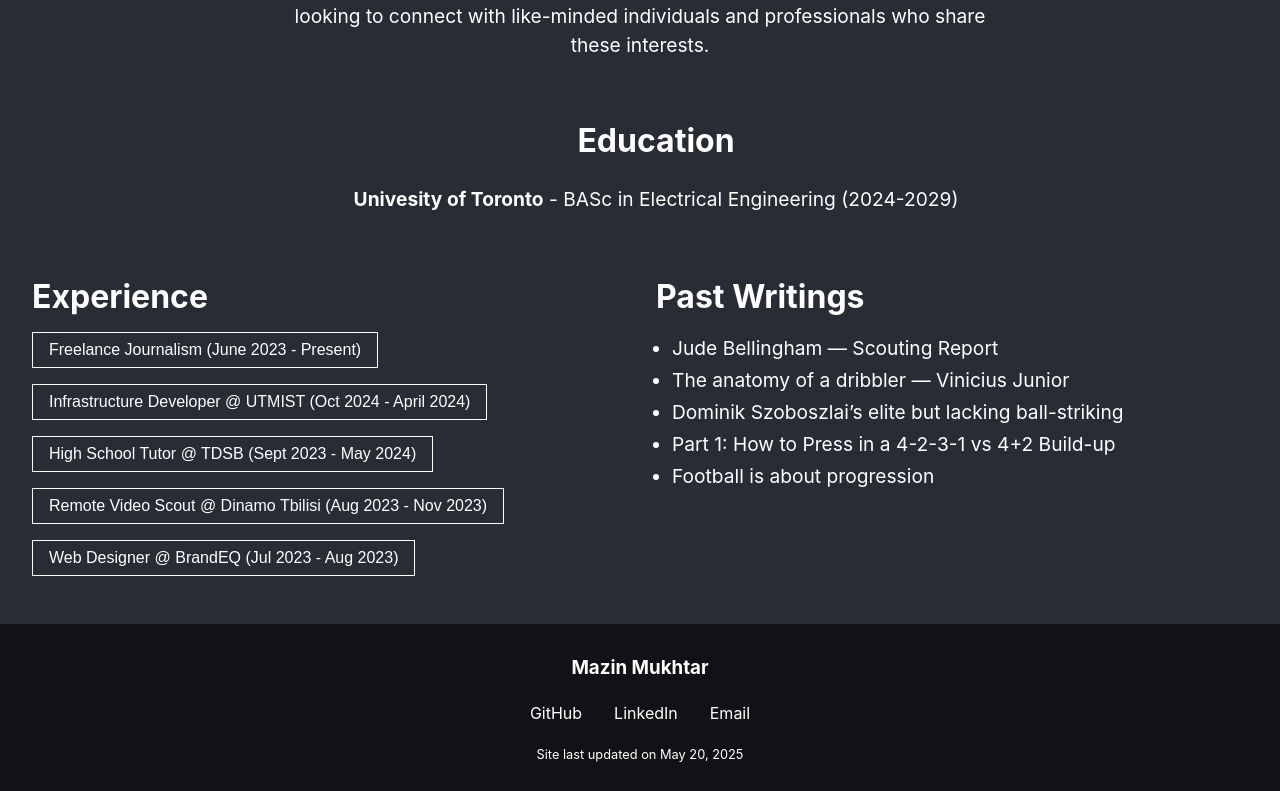
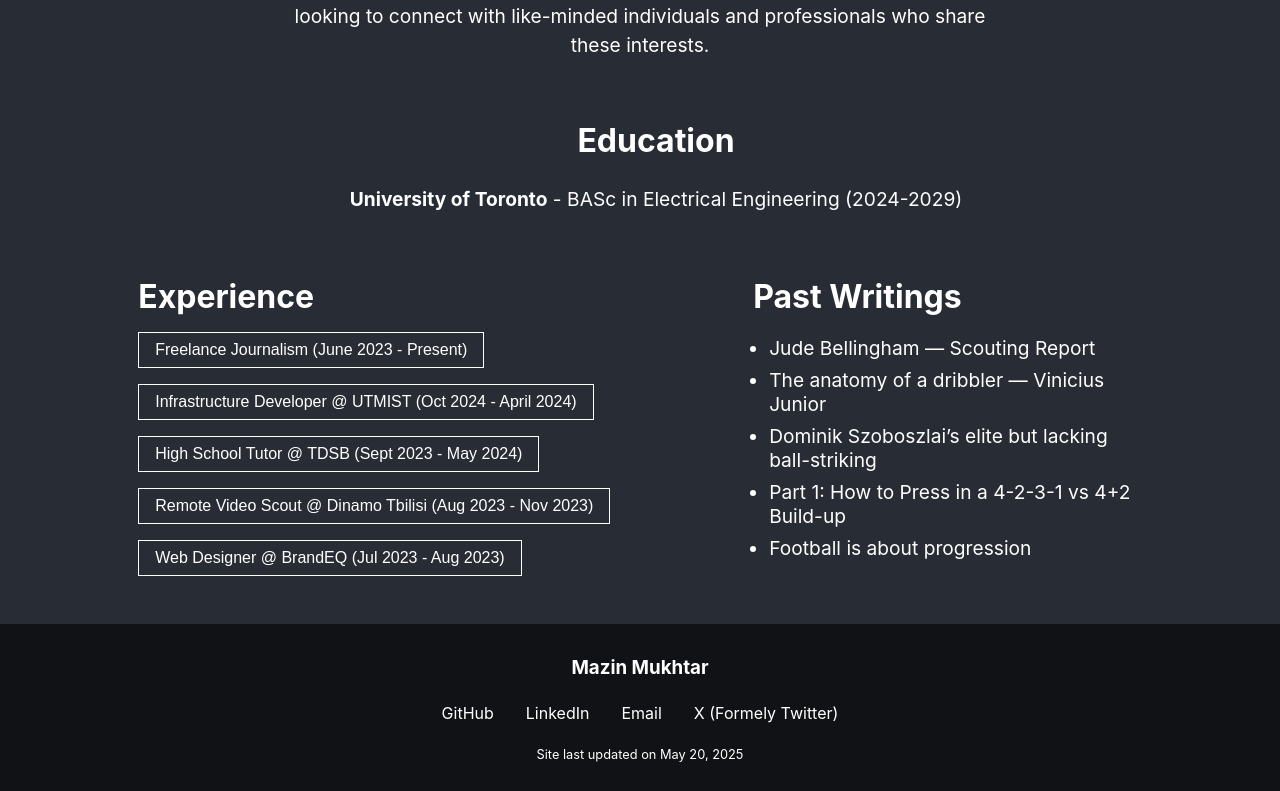
Before and after one commit to MazinMukhtar/mazinmukhtar.github.io, a React (Create React App) app: page / in a window 1280 px wide. Shown: the part 580-1371 px from the top of the page. Built offline with nearby package versions, Linux system fonts and the light colour scheme.

Commit message:
Updated footer

```diff
--- a/src/App.css
+++ b/src/App.css
@@ -103,15 +103,20 @@ html, body, #root {
 
 .experience-pair {
   display: flex;
-  justify-content: space-between;
-  flex-direction: row;
+  justify-content: center;
   align-items: flex-start;
   gap: 2rem;
+  margin: 0 auto;
+  max-width: 1400px;
 }
 
-.experience-pair > .experience,
+.experience-pair > .experience {
+  flex: 0 0 60%;
+  min-width: 0;
+}
+
 .experience-pair > .past-writings {
-  flex: 1;
+  flex: 0 0 40%;
   min-width: 0;
 }
 
--- a/src/App.tsx
+++ b/src/App.tsx
@@ -101,8 +101,12 @@ function App() {
           </div>
           <div className="education">
             <h1>Education</h1>
-            <p><strong>Univesity of Toronto</strong> - BASc in Electrical Engineering (2024-2029)</p>
+            <p><strong>University of Toronto</strong> - BASc in Electrical Engineering (2024-2029)</p>
           </div>
+        </section>
+
+        <section className="skills" id="skills">
+
         </section>
 
         <section className="experience-pair" id="experience-past-writings">
@@ -149,6 +153,7 @@ function App() {
           <a href="https://github.com/MazinMukhtar" target="_blank" rel="noopener noreferrer">GitHub</a>
           <a href="https://www.linkedin.com/in/mazin-mukhtar-120227292/" target="_blank" rel="noopener noreferrer">LinkedIn</a>
           <a href="mailto:mazin.mukhtar@mail.utoronto.ca">Email</a>
+          <a href="https://x.com/MazinMuk" target="_blank" rel="noopener noreferrer">X (Formely Twitter)</a>
         </div>
         <p>Site last updated on May 20, 2025</p>
       </footer>
```
